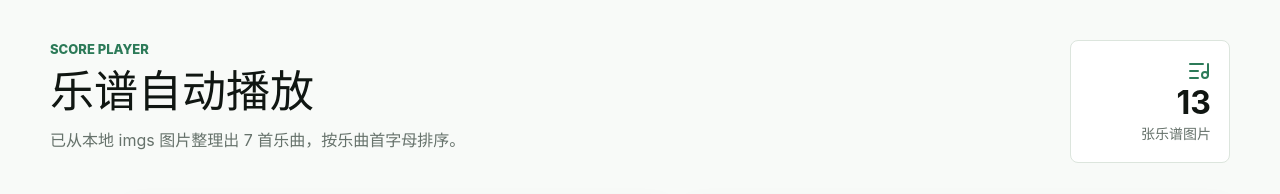
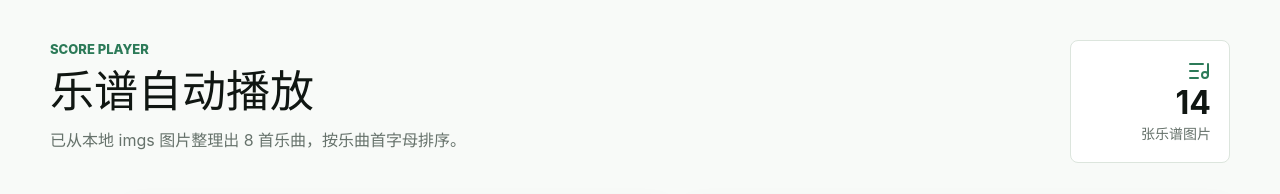
Before and after one commit to haohongyang1/music, a React (Vite) app: page / in a window 1280 px wide. Shown: the top 194 px of the page. Built offline with nearby package versions, Linux system fonts and the light colour scheme.

Commit message:
Add Xiao Ban score

```diff
--- a/src/scoreData.js
+++ b/src/scoreData.js
@@ -11,6 +11,7 @@ import daoJiangXingPage3 from './assets/imgs/dao-jiang-xing-03.jpg'
 import dangAiZaiKaoJinPage1 from './assets/imgs/dang-ai-zai-kao-jin-01.jpg'
 import liXiangSanXunPage1 from './assets/imgs/li-xiang-san-xun-01.png'
 import nuanNuanPage1 from './assets/imgs/nuan-nuan-01.jpg'
+import xiaoBanPage1 from './assets/imgs/xiao-ban-01.jpg'
 
 export const STORAGE_KEYS = {
   SPEED: 'score-autoplay-speed',
@@ -182,6 +183,24 @@ const rawScores = [
       { src: nuanNuanPage1, label: '第 1 页', focus: '完整曲谱' },
     ],
   },
+  {
+    id: 'xiao-ban',
+    title: '小半',
+    artist: '陈粒',
+    arranger: '岛屿吉他',
+    originalKey: 'G',
+    selectedKey: 'G',
+    tuning: '标准调弦',
+    firstLetter: 'X',
+    sortKey: 'xiao ban',
+    tags: ['和弦歌词谱', '弹唱谱', '1 页'],
+    source: '图片标注：岛屿吉他，原 key G，选调 G',
+    summary:
+      '一页吉他弹唱谱，主要和弦为 G、E、C、Am、Cmaj7、Em、D，标注了 A、B 段扫弦节奏与根音弹奏位置。',
+    pages: [
+      { src: xiaoBanPage1, label: '第 1 页', focus: '完整曲谱' },
+    ],
+  },
 ]
 
 export const scores = rawScores
```
Also changed, not shown: src/assets/imgs/xiao-ban-01.jpg (added).
